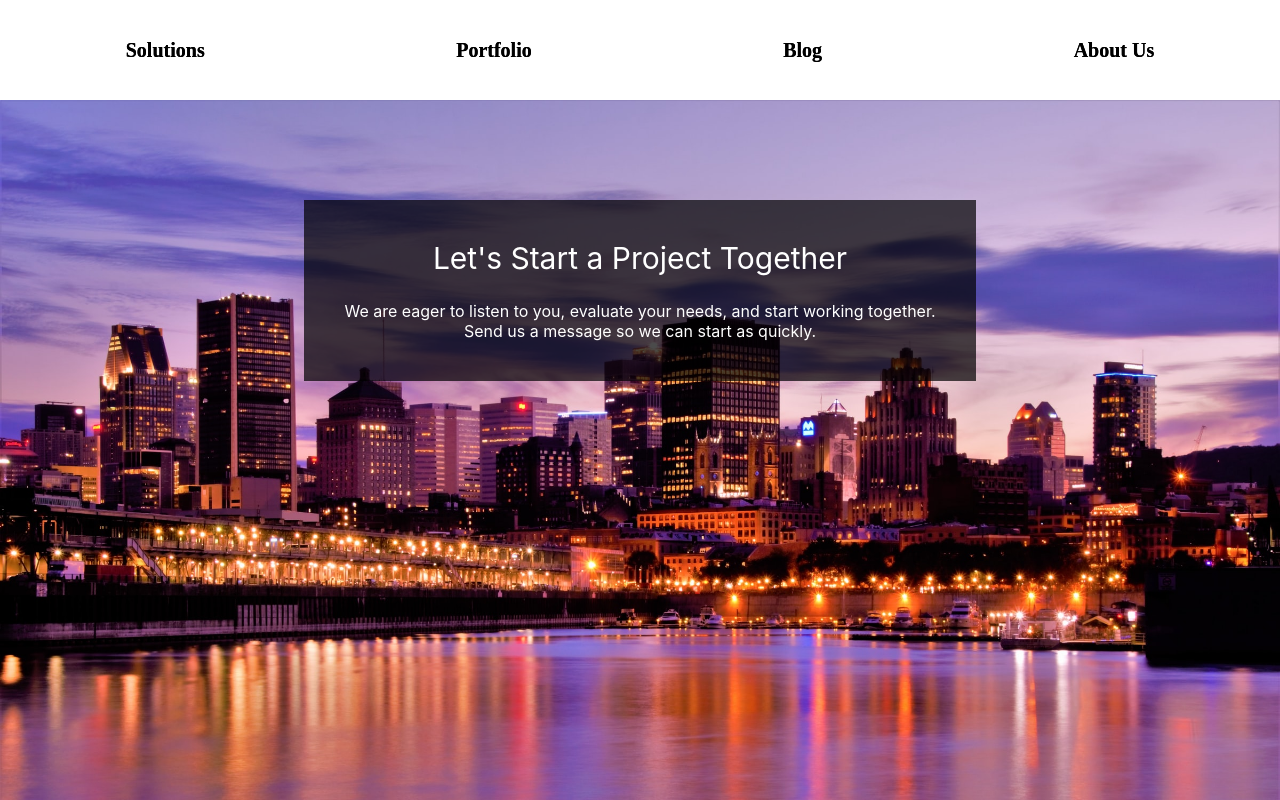
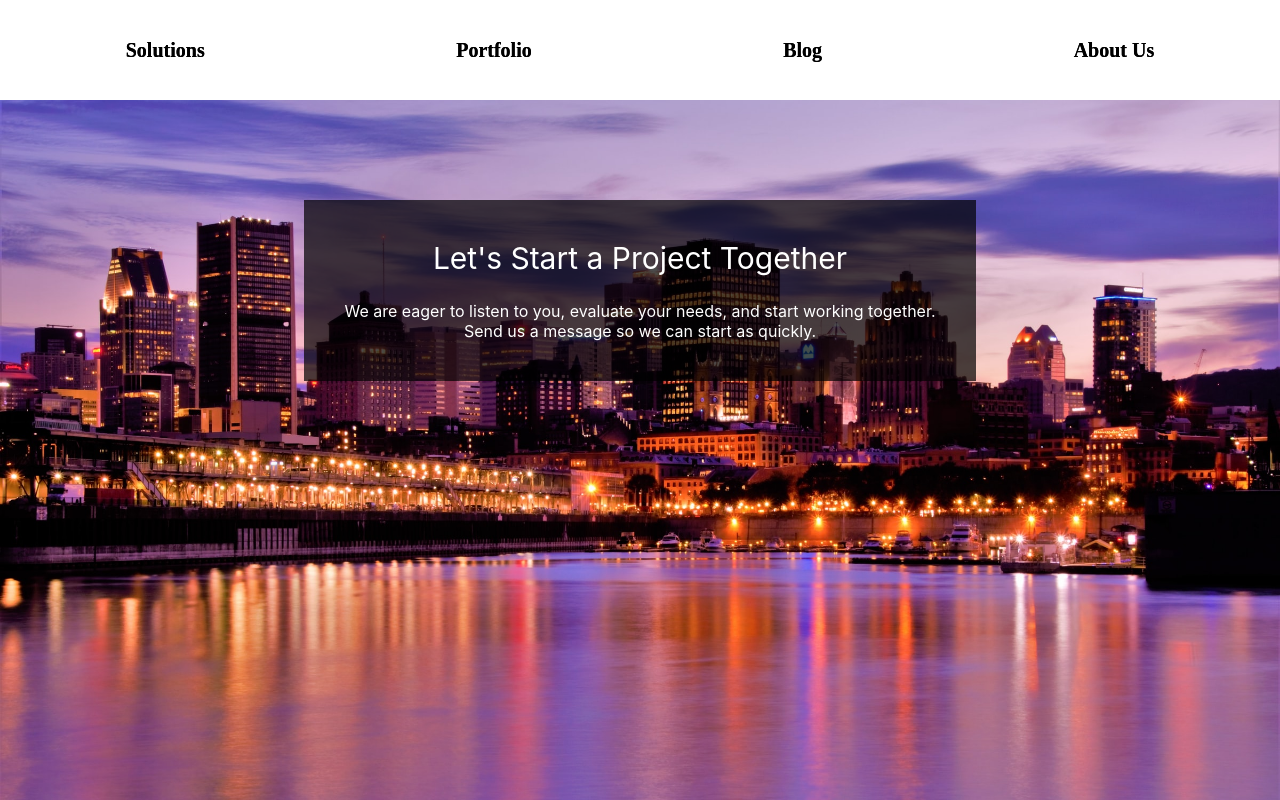
Before and after one commit to Ajmasta/sophia, a Next.js app: page /contact in a window 1280 px wide. Shown: the top 800 px of the page. Built offline with nearby package versions, Linux system fonts and the light colour scheme.

Commit message:
used IMage element to fix bug

```diff
--- a/components/fixedBackground.js
+++ b/components/fixedBackground.js
@@ -1,6 +1,6 @@
-import { PinDropSharp } from "@material-ui/icons";
 import { useEffect, useState } from "react";
 import styles from "./fixedBackground.module.css"
+import Image from "next/image";
 
 
 
@@ -11,7 +11,7 @@ const FixedBackground = (props) => {
         const setScroll=()=>{
             setHeight(scrollY)
             const div = document.getElementById("specialScroll")
-            div.style.setProperty("background-position",`left ${scrollY}px`)
+            div.style.setProperty("top",`${scrollY}px`)
 
             }
 
@@ -23,7 +23,8 @@ const FixedBackground = (props) => {
    console.log(height)
 return (
 <>
-    <div className={styles.specialScroll} id="specialScroll" >
+    <div className={styles.specialScroll}  >
+    <Image src="/images/montrealNight2.jpg" layout="fill" id="specialScroll" className={styles.image} />
         {props.children}
     </div>
     </>
--- a/components/fixedBackground.module.css
+++ b/components/fixedBackground.module.css
@@ -1,18 +1,25 @@
 .specialScroll {
   margin-top: 100px;
-  background-size: cover;
-  background-attachment: scroll;
-  background-image: url("../public/images/montrealNight2.jpg");
+
   background-color: rgb(0, 0, 0);
   max-height: 700px;
   min-height: 700px;
   min-width: 100%;
-  background-position: left top;
   display: flex;
   align-items: center;
+  align-content: center;
   justify-content: center;
+  justify-items: center;
   flex-wrap: wrap;
   position: relative;
+}
+.image {
+  object-fit: cover;
+  min-height: 1800px;
+  width: 100%;
+  top: 0;
+  left: 0;
+  min-height: 120% !important;
 }
 @media (max-width: 800px) {
   .specialScroll {
```
